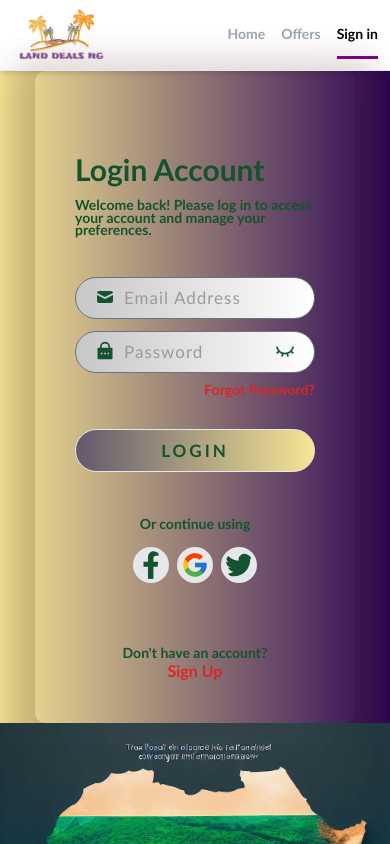
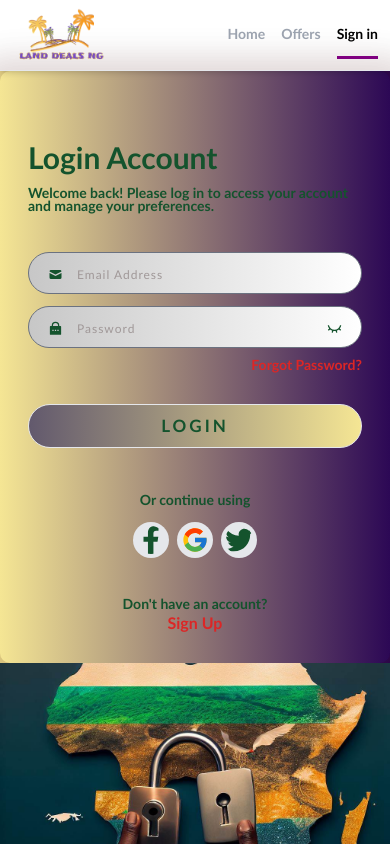
Before and after one commit to yakubu-josiah/Estate-Agent, a React (Create React App) app: page /auth/sign-in in a window 390 px wide. Shown: the top 844 px of the page. Built offline with nearby package versions, Linux system fonts and the light colour scheme.

Commit message:
perfecting responsiveness form auth forms

```diff
--- a/src/index.css
+++ b/src/index.css
@@ -49,20 +49,58 @@ header ul li:hover {
 .auth div .form button {
     text-transform: uppercase;
     font-size: 17px;
-    /* font-weight: 700; */
     margin-bottom: 30px;
     letter-spacing: 3px;
-    /* color: #fff; */
     background: linear-gradient(to right, #62596d,#f5e694);
 }
 .shadow-thick {
     --tw-shadow: 0 11px 28px 26px rgba(85, 0, 0, 0.1), 0 15px 43px 27px rgba(0, 0, 1, 0.06);
 }
-
-@media (max-width: 600px){
-/*
-    .auth div{
-        width: 400px;
+@media (min-width: 769px){
+    .auth .formCont {
+        display: flex;
+        align-items: center;
+    }
+    .auth .formCont .form{
+        margin: 50px auto;
+        width: 80%;
+    }
+    .auth .imgCont {
+        height: auto;
+    }
+}
+@media (max-width: 768px) {
+    .auth {
+        display: flex;
         flex-direction: column-reverse;
-    } */
+    }
+    .auth .formCont {
+        display: flex;
+    }
+    .auth .formCont .form {
+        width: 80%;
+    }
+    .auth .imgCont {
+        height: 250px;
+    }
 }
+@media (max-width: 480px) {
+    .auth {
+        display: flex;
+        flex-direction: column;
+    }
+    .auth .formCont {
+        padding: 0;
+        margin: auto;
+    }
+    .auth .formCont .form {
+        width: 100%;
+    }
+    .auth div form span {
+        font-size: 15px;
+        line-height: 28px;
+    }
+    .auth div .form input::placeholder {
+        font-size: 12px;
+    }
+}
--- a/src/pages/auth/SignIn.jsx
+++ b/src/pages/auth/SignIn.jsx
@@ -23,9 +23,9 @@ export default function SignIn() {
 
 
   return (
-  <div className="flex auth flex-wrap sm:flex-wrap">
-    <div className="lg:flex-1 m-auto md:flex-col w-full">
-      <div className="form w-3/5 m-auto p-10 text-green-900 font-semibold shadow-thick shadow-md min-w-[320px]">
+  <div className="flex auth">
+    <div className="lg:flex-1 mx-auto md:flex-col w-full my-5 formCont">
+      <div className="form w-3/5 p-7 mx-auto text-green-900 font-semibold shadow-thick shadow-md min-w-[280px]">
         <h1 className="text-3xl pb-3 mt-10">Login Account</h1>
         <p className="text-sm ">Welcome back! Please log in to access your account and manage your preferences.</p>
         <form action="" className="">
@@ -63,7 +63,7 @@ export default function SignIn() {
          after:border-t after:border-flex-1 after:border-red-700">
           <p className="text-center text-sm">Or continue using</p>
         </div>
-        <div className="mb-16">
+        <div className="mb-10">
           <OAuth />
         </div>
         <div className="text-center">
@@ -72,10 +72,10 @@ export default function SignIn() {
         </div>
       </div>
     </div>
-
-    <div className="lg:flex-1 lg:h-full flex-col-reverse md:w-full md:h-[500px] ">
+    <div className="lg:flex-1 imgCont">
       <img src={process.env.PUBLIC_URL + '/images/login.jpeg'} alt="" className="object-cover w-full h-full"/>
     </div>
+
   </div>
   );
 }
```
